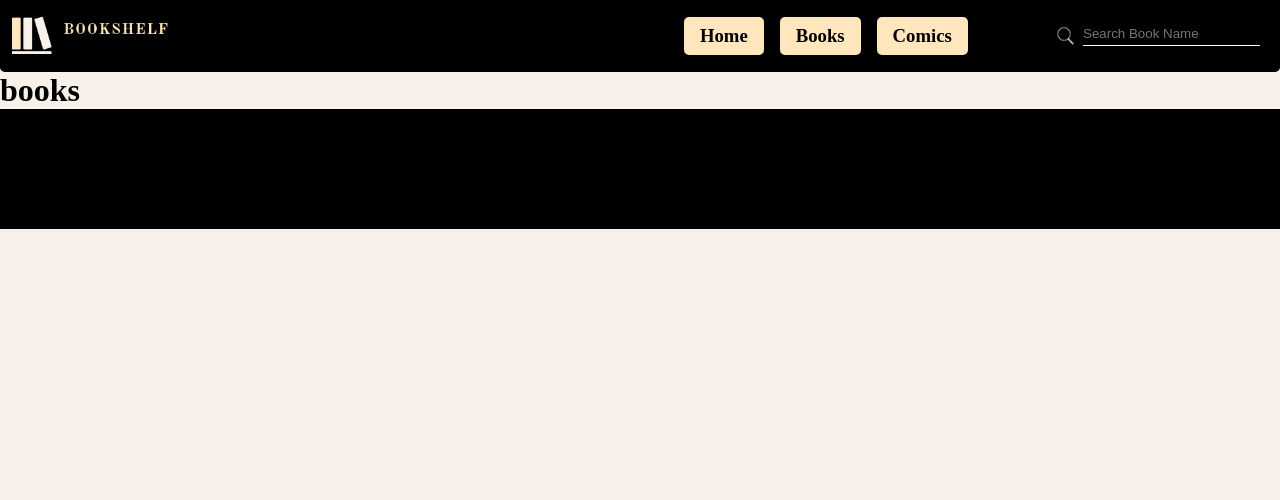
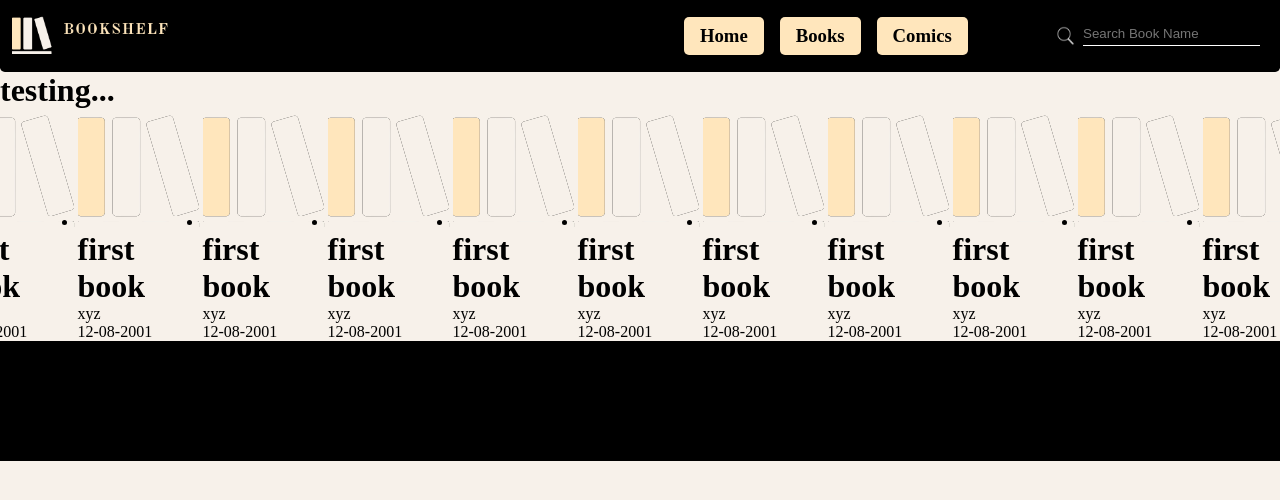
Before and after one commit to DhruvManiya/Book-Shelf, a React (Vite) app: page /books in a window 1280 px wide. Shown: the top 500 px of the page. Built offline with nearby package versions, Linux system fonts and the light colour scheme.

Commit message:
homepage

```diff
--- a/package.json
+++ b/package.json
@@ -9,6 +9,7 @@
     "preview": "vite preview"
   },
   "dependencies": {
+    "axios": "^0.27.2",
     "react": "^18.2.0",
     "react-dom": "^18.2.0"
   },
--- a/src/App.jsx
+++ b/src/App.jsx
@@ -1,4 +1,3 @@
-
 
 import classes from './styles/sass/App.module.scss'
 
@@ -13,7 +12,6 @@ import TheFooter from './components/theFooter'
 
 
 function App() {
-
 
   return (
     <>
--- a/src/pages/homePage.jsx
+++ b/src/pages/homePage.jsx
@@ -5,7 +5,7 @@ function homePage() {
 
         <div className={classes.mainSection}>
             <h1 className={classes.heading}>Search your next book</h1>
-            <input type="search" placeholder='Search books by their name'/>
+            <input type="search" placeholder="Search books by it's name"/>
             <p>We gives rating of books so your next book become better for you</p>
         </div>
 
--- a/src/pages/theBooks.jsx
+++ b/src/pages/theBooks.jsx
@@ -1,5 +1,145 @@
+import classes from '../styles/sass/books.module.scss';
+
+const responce = [
+    {
+        id:1,
+        url:"../../images/bookShelfLinkLogo.png",
+        name:'first book',
+        auther:'xyz',
+        publishDate:"12-08-2001"
+    },
+    {
+        id:2,
+        url:"../../images/bookShelfLinkLogo.png",
+        name:'second book',
+        auther:'abc',
+        publishDate:"01-07-2010"
+    },
+    {
+        id:3,
+        url:"../../images/bookShelfLinkLogo.png",
+        name:'first book',
+        auther:'xyz',
+        publishDate:"12-08-2001"
+    },
+    {
+        id:4,
+        url:"../../images/bookShelfLinkLogo.png",
+        name:'first book',
+        auther:'xyz',
+        publishDate:"12-08-2001"
+    },
+    {
+        id:15,
+        url:"../../images/bookShelfLinkLogo.png",
+        name:'first book',
+        auther:'xyz',
+        publishDate:"12-08-2001"
+    },
+    {
+        id:16,
+        url:"../../images/bookShelfLinkLogo.png",
+        name:'first book',
+        auther:'xyz',
+        publishDate:"12-08-2001"
+    },
+    {
+        id:17,
+        url:"../../images/bookShelfLinkLogo.png",
+        name:'first book',
+        auther:'xyz',
+        publishDate:"12-08-2001"
+    },
+    {
+        id:18,
+        url:"../../images/bookShelfLinkLogo.png",
+        name:'first book',
+        auther:'xyz',
+        publishDate:"12-08-2001"
+    },
+    {
+        id:19,
+        url:"../../images/bookShelfLinkLogo.png",
+        name:'first book',
+        auther:'xyz',
+        publishDate:"12-08-2001"
+    },
+    {
+        id:11,
+        url:"../../images/bookShelfLinkLogo.png",
+        name:'first book',
+        auther:'xyz',
+        publishDate:"12-08-2001"
+    },
+    {
+        id:12,
+        url:"../../images/bookShelfLinkLogo.png",
+        name:'first book',
+        auther:'xyz',
+        publishDate:"12-08-2001"
+    },
+    {
+        id:13,
+        url:"../../images/bookShelfLinkLogo.png",
+        name:'first book',
+        auther:'xyz',
+        publishDate:"12-08-2001"
+    },
+    {
+        id:41,
+        url:"../../images/bookShelfLinkLogo.png",
+        name:'first book',
+        auther:'xyz',
+        publishDate:"12-08-2001"
+    },
+    {
+        id:51,
+        url:"../../images/bookShelfLinkLogo.png",
+        name:'first book',
+        auther:'xyz',
+        publishDate:"12-08-2001"
+    },
+    {
+        id:61,
+        url:"../../images/bookShelfLinkLogo.png",
+        name:'first book',
+        auther:'xyz',
+        publishDate:"12-08-2001"
+    },
+    {
+        id:71,
+        url:"../../images/bookShelfLinkLogo.png",
+        name:'first book',
+        auther:'xyz',
+        publishDate:"12-08-2001"
+    },
+    {
+        id:81,
+        url:"../../images/bookShelfLinkLogo.png",
+        name:'first book',
+        auther:'xyz',
+        publishDate:"12-08-2001"
+    },
+];
+
 function theBooks() {
-    return <h1>books</h1>
+    return (
+        <>
+
+        <h1>testing...</h1>
+        <ul className={classes.ul}>
+
+        {responce.map((res) => {
+            return <li key={res.id}>
+                <img src={res.url} />
+                <h1>{res.name}</h1>
+                <p>{res.auther}</p>
+                <p>{res.publishDate}</p>
+            </li>
+        })}
+        </ul>
+        </>
+    )
 }
 
 export default theBooks ;
--- /dev/null
+++ b/src/styles/sass/books.module.scss
@@ -0,0 +1,16 @@
+
+@import '../sass-veriables/veriable.scss';
+@import '../sass-mixins/mixins.scss';
+
+
+
+
+.ul{
+    @include flex-box(row,center,center);
+    width: 100%;
+    overflow-y: hidden;
+
+    li{
+        text-decoration: none;
+    }
+}
--- a/src/styles/sass/homePage.module.scss
+++ b/src/styles/sass/homePage.module.scss
@@ -7,9 +7,32 @@
 .mainSection{
     color: $primary-color;
     @include flex-box(column,center,center);
-    height: 93vh;
+    height: 84vh;
+
+    input{
+        color: $primary-color;
+        outline: none;
+        background-color: rgb(252, 247, 239);
+        padding: 0 1rem;
+        margin: 1rem 0.5rem;
+        border: 0;
+        transition: border-bottom ease-in-out 0.1s ;
+        width: 50rem;
+        height: 3rem;
+        border-radius: 4rem;
+        box-shadow: 0 0 0.5rem $secondary-color;
+        font-size: 1.1rem;
+    }
+    input:focus{
+        border-bottom: 2px solid $active-border;
+
+    }
+    p{
+        font-size: 1.2rem;
+    }
 }
 
 .heading{
     padding: 5vh;
+    font-size: 4rem;
 }
```
Also changed, not shown: 1 other file (tests, documents, lock files or other folders).
